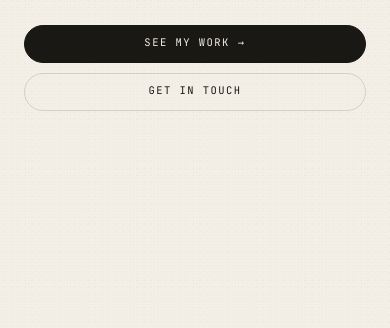
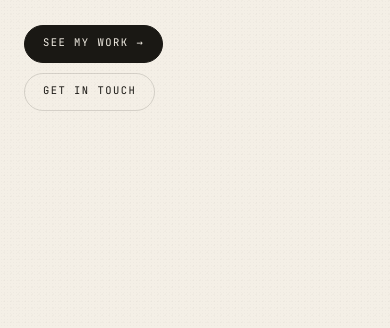
Before and after one commit to klaudiajurackova/portfolio, a plain HTML site: page index.html in a window 390 px wide. Shown: the part 516-844 px from the top of the page. Drawn offline with nearby package versions, Linux system fonts and the light colour scheme.

Commit message:
Add files via upload

```diff
--- a/index.html
+++ b/index.html
@@ -419,13 +419,8 @@ section:has(#work) .section-head {
   .hero-marquee { display: none !important; }
   .hero-statement-cta {
     flex-direction: column;
+    align-items: flex-start;
     gap: 10px;
-  }
-  .hero-statement-cta .btn {
-    width: 100%;
-    justify-content: center;
-    text-align: center;
-    box-sizing: border-box;
   }
   .hero-statement-cta .btn--ghost { order: 2; }
   .hero-statement-cta .btn--primary { order: 1; }
```
